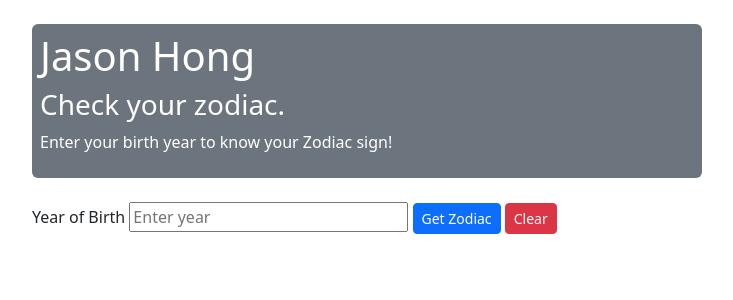
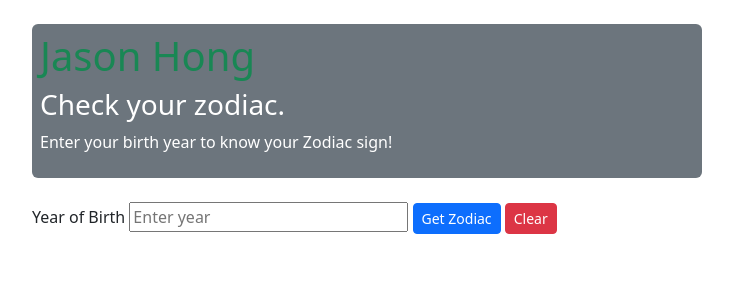
Before and after one commit to JJasonHong/zodiac4azure, a PHP site: page / in a window 1280 px wide. Shown: the top 300 px of the page, without its empty margins (50-783 px from the left). Run offline with PHP 8.4, Linux system fonts and the light colour scheme.

Commit message:
make name green

```diff
--- a/index.php
+++ b/index.php
@@ -3,7 +3,7 @@
 
 <div class="container">
     <div class="mt-4 p-2 bg-secondary text-white rounded" style="width: 60%;">
-        <h1>Jason Hong</h1>
+        <h1 class="text-success">Jason Hong</h1>
         <h3>Check your zodiac.</h3>
         <p>
             Enter your birth year to know your Zodiac sign!
```
